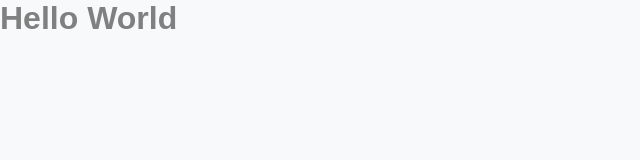
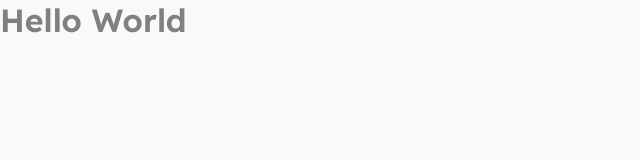
Before and after one commit to GabrielCarmo-S/Podcastr, a Next.js app: page / in a window 1280 px wide. Shown: the top 160 px of the page, without its empty margins (0-640 px from the left). Built offline with nearby package versions, Linux system fonts and the light colour scheme.

Commit message:
Configurado fonte do site

```diff
--- /dev/null
+++ b/src/pages/_document.tsx
@@ -0,0 +1,19 @@
+import Document, { Html, Head, Main, NextScript } from 'next/document';
+
+export default class MyDocument extends Document {
+    render() {
+        return (
+            <Html>
+                <Head>
+                    <link rel="preconnect" href="https://fonts.gstatic.com" />
+                    <link href="https://fonts.googleapis.com/css2?family=Inter:wght@400;500&family=Lexend:wght@500;600&display=swap" rel="stylesheet" />
+                </Head>
+
+                <body>
+                    <Main />
+                    <NextScript />
+                </body>
+            </Html>
+        );
+    }
+}
--- a/src/styles/global.scss
+++ b/src/styles/global.scss
@@ -37,9 +37,23 @@
     background: var(--gray-50);
 }
 
-body, input, textarea, button {
-    font: 500 1rem sans-serif;
+body,
+input,
+textarea,
+button {
+    font: 500 1rem Inter, sans-serif;
     color: var(--gray-500);
+}
+
+h1,
+h2,
+h3,
+h4,
+h5,
+h6 {
+    font-weight: 600;
+    font-family: Lexend, sans-serif;
+    color: var(--gray-600);
 }
 
 h1 {
```
